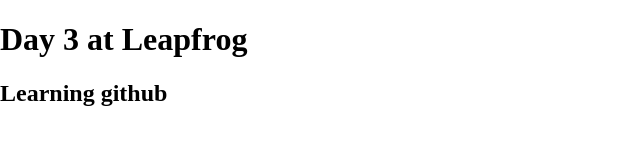
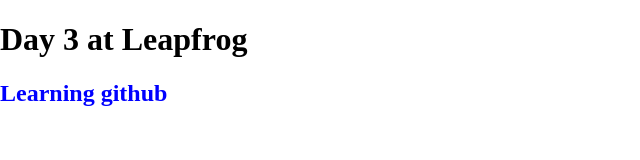
Before and after one commit to BibekShyama/gitlab, a plain HTML site: page index.html in a window 1280 px wide. Shown: the whole page, without its empty margins (0-640 px from the left). Drawn offline with Linux system fonts and the light colour scheme.

Commit message:
change h2 color

```diff
--- a/index.html
+++ b/index.html
@@ -10,6 +10,6 @@
   </head>
   <body>
     <h1 class="heading">Day 3 at Leapfrog</h1>
-    <h2>Learning github</h2>
+    <h2 class="heading2">Learning github</h2>
   </body>
 </html>
--- a/style.css
+++ b/style.css
@@ -2,3 +2,6 @@
   margin: 0;
   padding: 0;
 }
+.heading2 {
+  color: blue;
+}
```
